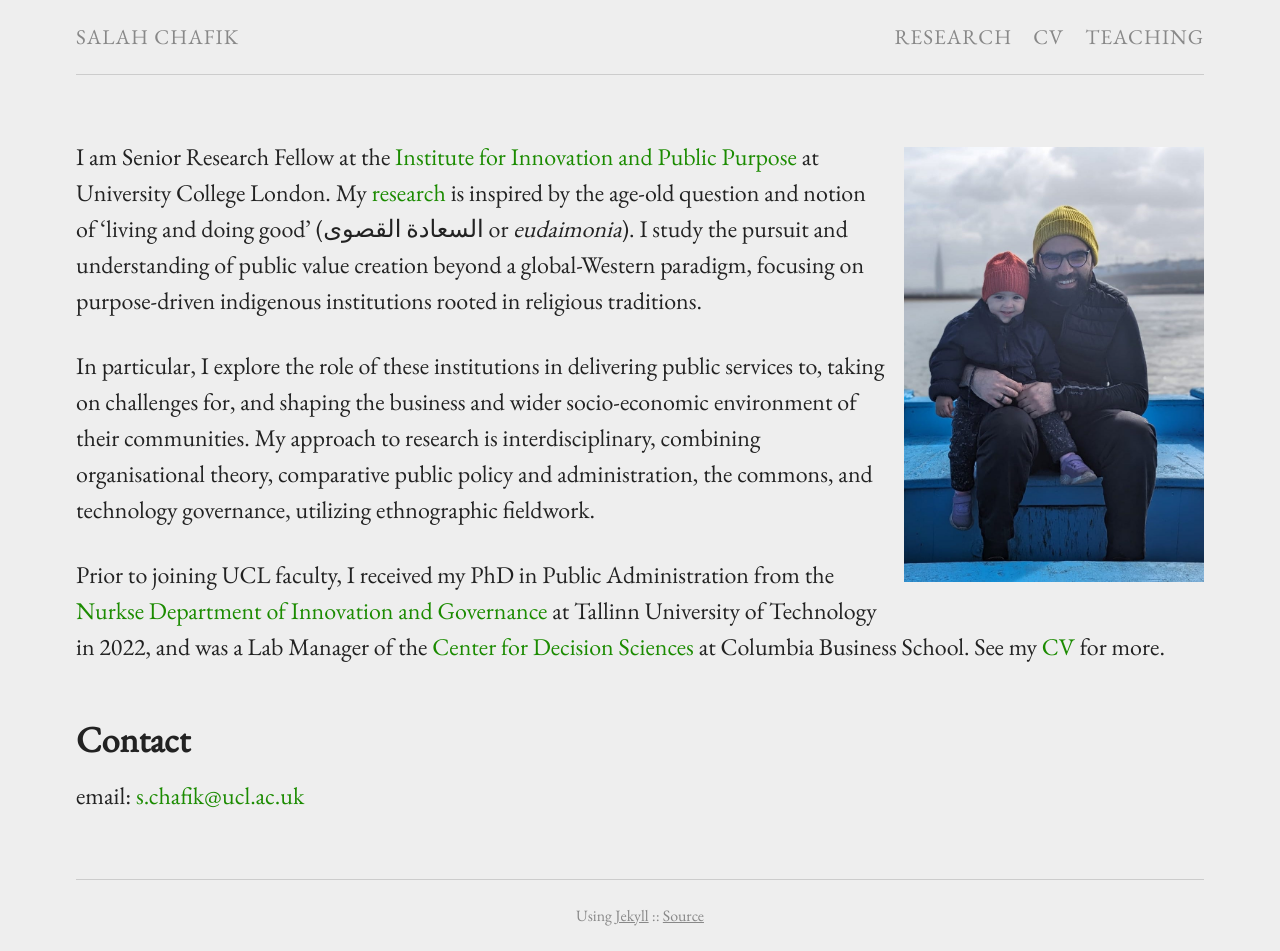
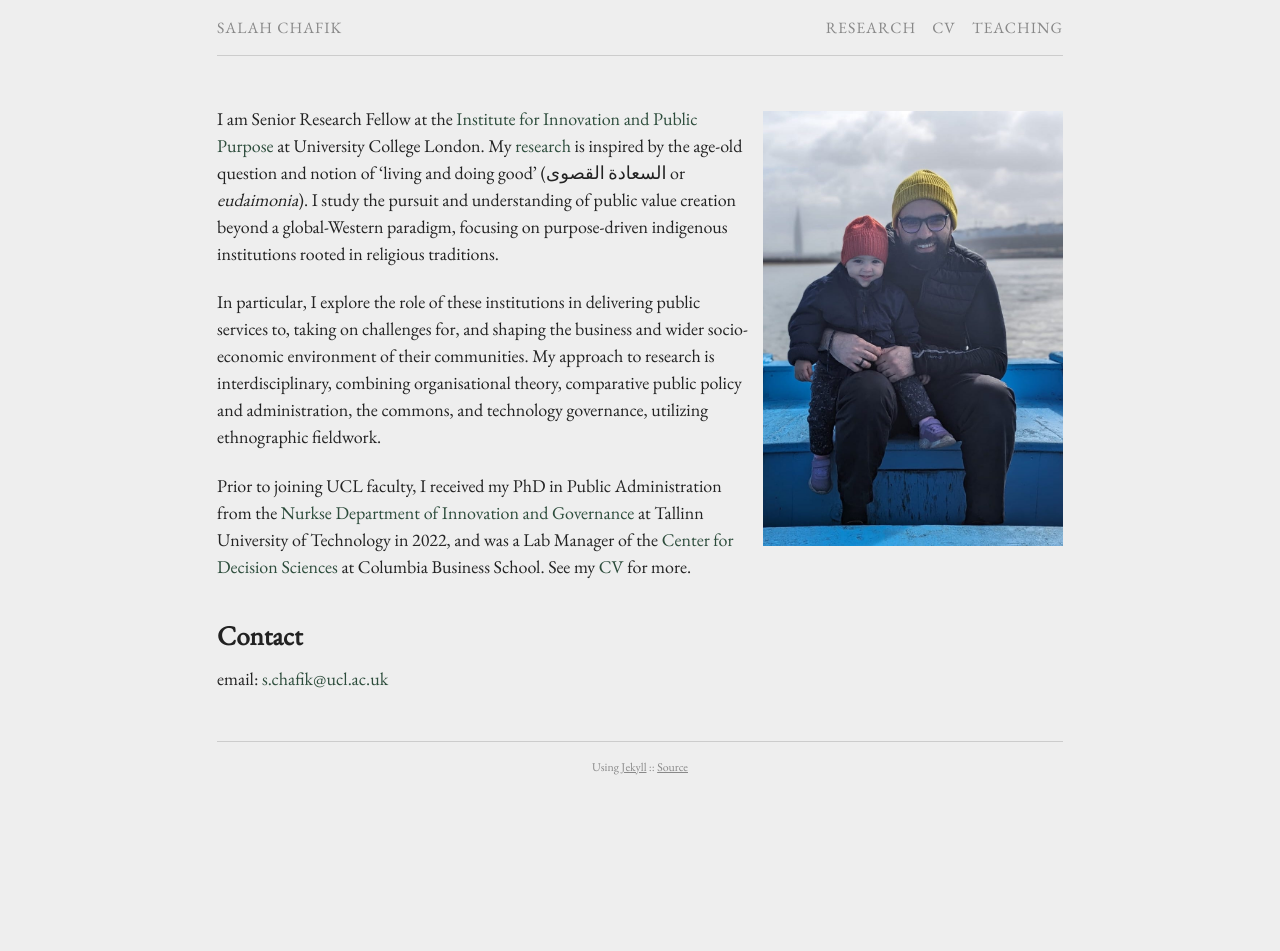
Before and after one commit to schafik/schafik.github.io, a Jekyll site: the page built from index.md, in a window 1280 px wide. Built offline with Jekyll 4.4.1, drawn with Linux system fonts in a browser that asks for light colours; comment, search, counter and statistics services are not loaded; after the commit the page ends 900 px from its top, so only the background shows below that.

Commit message:
Update main.scss

```diff
--- a/css/main.scss
+++ b/css/main.scss
@@ -4,7 +4,7 @@
 @charset "utf-8";
 
 $base-font-family: 'EB Garamond', serif;
-$base-font-size:   x-large;
+$base-font-size:   large;
 $small-font-size:  0.875em;
 $vsmall-font-size: 0.66em;
 $base-line-height: 1.5;
@@ -18,7 +18,7 @@ $grey-vdark: #222;
 $blue:       #0091ed;
 $orange:     #ca6c18;
 $red:        #b01c2e;
-$green:      #1B8B00;
+$green:      #2C4C3B;
 
 $background:        $grey-vlight;
 $dark-background:   darken($background, 5%);
```
